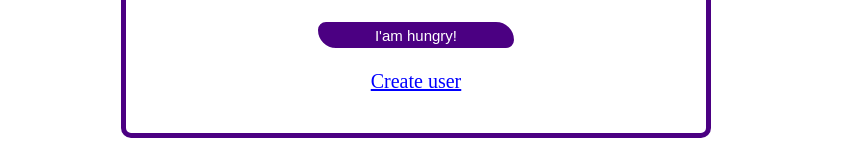
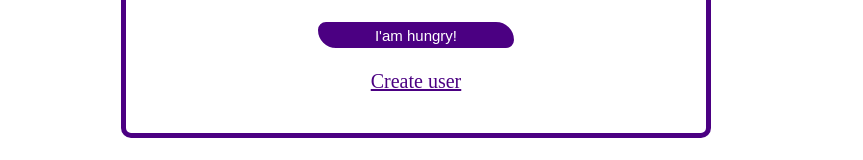
Before and after one commit to vyctorhff/warmfood, an Angular app in the folder frontend/warmfood/: page /login in a window 1280 px wide. Shown: the part 426-586 px from the top of the page, without its empty margins (0-863 px from the left). Built offline with nearby package versions, Linux system fonts and the light colour scheme.

Commit message:
frontend:feat: update login color

```diff
--- a/frontend/warmfood/src/app/pages/login/login.component.less
+++ b/frontend/warmfood/src/app/pages/login/login.component.less
@@ -1,7 +1,3 @@
-h2 {
-    font-size: 50px;
-}
-
 main {
     display: flex;
     flex-direction: column;
@@ -59,7 +55,7 @@ button {
     font-size: 20px;
 
     text-decoration: underline;
-    color: blue;
+    color: indigo;
 }
 
 .btnCreateUser:hover {
```
